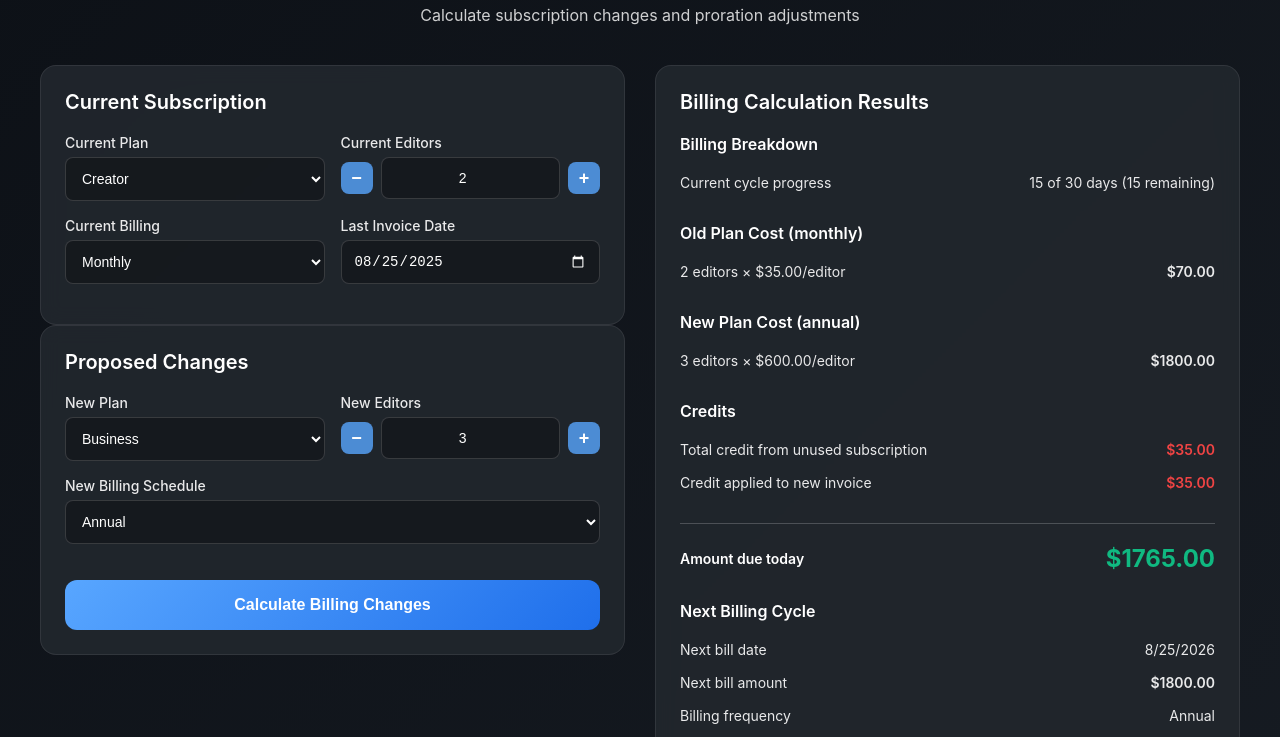
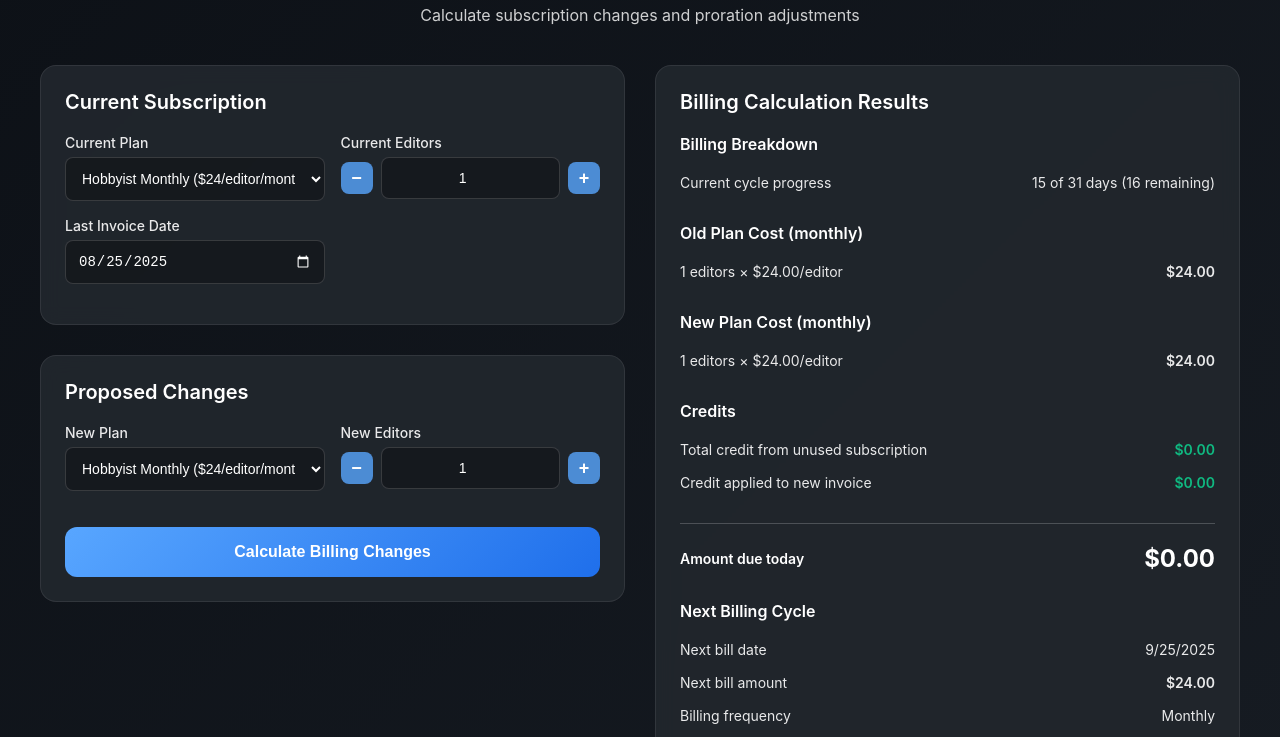
Before and after one commit to stephaniedrivera/descript-billing-calculator, a plain HTML site: page index.html in a window 1280 px wide. Both pictures are taken after a click on the button "Calculate Billing Changes". Shown: the part 62-799 px from the top of the page. Drawn offline with Linux system fonts and the light colour scheme.

Commit message:
Add files via upload

```diff
--- a/index.html
+++ b/index.html
@@ -159,7 +159,10 @@
         .amount.positive {
             color: #10b981;
         }
-        .amount.negative {
+        .amount.credit {
+            color: #10b981;
+        }
+        .amount.deduction {
             color: #ef4444;
         }
         .amount.large {
@@ -212,28 +215,24 @@
                         <div class="form-group">
                             <label for="currentPlan">Current Plan</label>
                             <select id="currentPlan">
-                                <option value="creator">Creator</option>
-                                <option value="hobbyist">Hobbyist</option>
-                                <option value="business">Business</option>
+                                <option value="hobbyist_monthly">Hobbyist Monthly ($24/editor/month)</option>
+                                <option value="hobbyist_annual">Hobbyist Annual ($144/editor/year)</option>
+                                <option value="creator_monthly">Creator Monthly ($35/editor/month)</option>
+                                <option value="creator_annual">Creator Annual ($288/editor/year)</option>
+                                <option value="business_monthly">Business Monthly ($65/editor/month)</option>
+                                <option value="business_annual">Business Annual ($600/editor/year)</option>
                             </select>
                         </div>
                         <div class="form-group">
                             <label for="currentEditors">Current Editors</label>
                             <div class="input-with-buttons">
                                 <button type="button" class="counter-btn" onclick="changeEditors('current', -1)">−</button>
-                                <input type="number" id="currentEditors" value="2" min="1" max="100" readonly>
+                                <input type="number" id="currentEditors" value="1" min="1" max="100" readonly>
                                 <button type="button" class="counter-btn" onclick="changeEditors('current', 1)">+</button>
                             </div>
                         </div>
                     </div>
                     <div class="form-row">
-                        <div class="form-group">
-                            <label for="currentBilling">Current Billing</label>
-                            <select id="currentBilling">
-                                <option value="monthly">Monthly</option>
-                                <option value="annual">Annual</option>
-                            </select>
-                        </div>
                         <div class="form-group">
                             <label for="lastInvoiceDate">Last Invoice Date</label>
                             <input type="date" id="lastInvoiceDate">
@@ -241,32 +240,28 @@
                     </div>
                 </div>
 
-                <div class="card">
+                <div class="card" style="margin-top: 30px;">
                     <h2>Proposed Changes</h2>
                     <div class="form-row">
                         <div class="form-group">
                             <label for="newPlan">New Plan</label>
                             <select id="newPlan">
-                                <option value="business">Business</option>
-                                <option value="creator">Creator</option>
-                                <option value="hobbyist">Hobbyist</option>
+                                <option value="hobbyist_monthly">Hobbyist Monthly ($24/editor/month)</option>
+                                <option value="hobbyist_annual">Hobbyist Annual ($144/editor/year)</option>
+                                <option value="creator_monthly">Creator Monthly ($35/editor/month)</option>
+                                <option value="creator_annual">Creator Annual ($288/editor/year)</option>
+                                <option value="business_monthly">Business Monthly ($65/editor/month)</option>
+                                <option value="business_annual">Business Annual ($600/editor/year)</option>
                             </select>
                         </div>
                         <div class="form-group">
                             <label for="newEditors">New Editors</label>
                             <div class="input-with-buttons">
                                 <button type="button" class="counter-btn" onclick="changeEditors('new', -1)">−</button>
-                                <input type="number" id="newEditors" value="3" min="1" max="100" readonly>
+                                <input type="number" id="newEditors" value="1" min="1" max="100" readonly>
                                 <button type="button" class="counter-btn" onclick="changeEditors('new', 1)">+</button>
                             </div>
                         </div>
-                    </div>
-                    <div class="form-group">
-                        <label for="newBilling">New Billing Schedule</label>
-                        <select id="newBilling">
-                            <option value="annual">Annual</option>
-                            <option value="monthly">Monthly</option>
-                        </select>
                     </div>
 
                     <button class="calculate-btn" onclick="calculateCosts()">Calculate Billing Changes</button>
@@ -282,93 +277,148 @@
 
     <script>
         const planPrices = {
-            hobbyist: { monthly: 12, annual: 144 },
-            creator: { monthly: 35, annual: 300 },
-            business: { monthly: 50, annual: 600 }
+            hobbyist_monthly: { price: 24, billing: 'monthly', tier: 'hobbyist' },
+            hobbyist_annual: { price: 144, billing: 'annual', tier: 'hobbyist' },
+            creator_monthly: { price: 35, billing: 'monthly', tier: 'creator' },
+            creator_annual: { price: 288, billing: 'annual', tier: 'creator' },
+            business_monthly: { price: 65, billing: 'monthly', tier: 'business' },
+            business_annual: { price: 600, billing: 'annual', tier: 'business' }
         };
 
         function calculateCosts() {
             const currentPlan = document.getElementById('currentPlan').value;
             const currentEditors = parseInt(document.getElementById('currentEditors').value);
-            const currentBilling = document.getElementById('currentBilling').value;
-            const lastInvoiceDate = new Date(document.getElementById('lastInvoiceDate').value);
+            const lastInvoiceDateInput = document.getElementById('lastInvoiceDate').value;
+            if (!lastInvoiceDateInput) {
+                alert('Please select a last invoice date');
+                return;
+            }
+
+            const lastInvoiceDate = new Date(lastInvoiceDateInput);
+            if (isNaN(lastInvoiceDate.getTime())) {
+                alert('Please enter a valid date');
+                return;
+            }
+
             const today = new Date();
             const timeDiff = today - lastInvoiceDate;
             const daysInCycle = Math.floor(timeDiff / (1000 * 60 * 60 * 24));
 
+            if (daysInCycle < 0) {
+                alert('Last invoice date cannot be in the future');
+                return;
+            }
+            if (daysInCycle > 400) {
+                alert('Last invoice date seems too far in the past. Please check the date.');
+                return;
+            }
+
             const newPlan = document.getElementById('newPlan').value;
             const newEditors = parseInt(document.getElementById('newEditors').value);
-            const newBilling = document.getElementById('newBilling').value;
 
-            const currentMonthlyRate = planPrices[currentPlan].monthly * currentEditors;
-            const newMonthlyRate = planPrices[newPlan].monthly * newEditors;
+            const currentPlanInfo = planPrices[currentPlan];
+            const newPlanInfo = planPrices[newPlan];
 
-            const daysLeft = 30 - daysInCycle;
-            const prorationFactor = daysLeft / 30;
+            const currentRate = currentPlanInfo.price * currentEditors;
+            const newRate = newPlanInfo.price * newEditors;
+
+            // Calculate next billing date (same day next month/year)
+            const nextBillingDate = new Date(lastInvoiceDate);
+            if (currentPlanInfo.billing === 'annual') {
+                nextBillingDate.setFullYear(nextBillingDate.getFullYear() + 1);
+            } else {
+                nextBillingDate.setMonth(nextBillingDate.getMonth() + 1);
+            }
+
+            // Handle edge cases for months with different day counts
+            if (nextBillingDate.getDate() !== lastInvoiceDate.getDate()) {
+                nextBillingDate.setDate(0); // Go to last day of previous month
+            }
+
+            // Calculate actual days in this billing cycle
+            const cycleDays = Math.floor((nextBillingDate - lastInvoiceDate) / (1000 * 60 * 60 * 24));
+            const daysLeft = Math.floor((nextBillingDate - today) / (1000 * 60 * 60 * 24));
+            const prorationFactor = daysLeft / cycleDays;
 
             let immediateCharge = 0;
             let nextBillAmount = 0;
-            let timing = '';
+            let timing = 'Takes effect immediately';
             let explanation = '';
+            let creditInfo = null;
 
-            const isUpgrade = (newPlan !== currentPlan && planPrices[newPlan].monthly > planPrices[currentPlan].monthly) ||
-                             (newEditors > currentEditors);
-            const isBillingChange = newBilling !== currentBilling;
+            // All upgrades are immediate - simplified logic
+            const isUpgrade = (currentPlan !== newPlan) || (currentEditors !== newEditors);
 
-            if (isUpgrade || (isBillingChange && isUpgrade)) {
-                timing = 'Takes effect immediately';
+            if (isUpgrade) {
+                // Calculate credit for unused portion of current plan
+                const unusedCredit = currentRate * prorationFactor;
 
-                if (newBilling === 'annual' && currentBilling === 'monthly') {
-                    const annualCost = planPrices[newPlan].annual * newEditors;
-                    const currentMonthlyCost = currentMonthlyRate;
-                    const creditForUnusedDays = currentMonthlyCost * prorationFactor;
-                    immediateCharge = annualCost - creditForUnusedDays;
-                    nextBillAmount = annualCost;
-                    explanation = `Switching to annual billing with upgrade. You get a credit of $${creditForUnusedDays.toFixed(2)} for unused days.`;
+                // Calculate prorated cost for new plan for remaining days
+                const newProrated = newRate * prorationFactor;
+
+                creditInfo = {
+                    totalCredit: unusedCredit,
+                    appliedToNewInvoice: Math.min(unusedCredit, newProrated),
+                    remainingCredit: Math.max(0, unusedCredit - newProrated)
+                };
+
+                immediateCharge = Math.max(0, newProrated - unusedCredit);
+                nextBillAmount = newRate;
+
+                if (unusedCredit >= newProrated) {
+                    explanation = `Change takes effect immediately. You receive a credit of $${unusedCredit.toFixed(2)} for your unused time. After applying $${newProrated.toFixed(2)} for the new plan, you have $${(unusedCredit - newProrated).toFixed(2)} in credit for future bills.`;
                 } else {
-                    const rateDifference = newMonthlyRate - currentMonthlyRate;
-                    immediateCharge = rateDifference * prorationFactor;
-                    nextBillAmount = newBilling === 'annual' ? planPrices[newPlan].annual * newEditors : newMonthlyRate;
-                    explanation = `Prorated charge for the remaining ${daysLeft} days of your current cycle.`;
+                    explanation = `Change takes effect immediately. You receive a credit of $${unusedCredit.toFixed(2)} for unused time and are charged $${immediateCharge.toFixed(2)} for the upgrade.`;
                 }
-            } else if (!isUpgrade && !isBillingChange) {
-                timing = 'Takes effect at end of current billing cycle';
+            } else {
+                explanation = 'No changes detected.';
                 immediateCharge = 0;
-                nextBillAmount = newMonthlyRate;
-                explanation = 'Downgrade will occur at the end of your current billing cycle. No immediate charges.';
-            } else if (isBillingChange && !isUpgrade) {
-                timing = 'Takes effect at start of next billing cycle';
-                immediateCharge = 0;
-                nextBillAmount = newBilling === 'annual' ? planPrices[newPlan].annual * newEditors : newMonthlyRate;
-                explanation = 'Billing schedule change without upgrade takes effect at the next renewal.';
+                nextBillAmount = currentRate;
+                creditInfo = { totalCredit: 0, appliedToNewInvoice: 0, remainingCredit: 0 };
             }
 
-            displayResults(timing, immediateCharge, nextBillAmount, explanation, currentMonthlyRate, newMonthlyRate, isUpgrade);
+            displayResults(timing, immediateCharge, nextBillAmount, explanation, currentRate, newRate, isUpgrade, currentPlanInfo.billing, creditInfo, daysLeft, daysInCycle, cycleDays);
         }
 
-        function displayResults(timing, immediateCharge, nextBillAmount, explanation, currentRate, newRate, isUpgrade) {
+        function displayResults(timing, immediateCharge, nextBillAmount, explanation, currentRate, newRate, isUpgrade, currentBillingValue, creditInfo, daysLeft, daysInCycle, cycleDays) {
             const resultsDiv = document.getElementById('results');
             const resultsContent = document.getElementById('resultsContent');
 
-            const lastInvoiceDate = new Date(document.getElementById('lastInvoiceDate').value);
-            const today = new Date();
-            const timeDiff = today - lastInvoiceDate;
-            const daysInCycle = Math.floor(timeDiff / (1000 * 60 * 60 * 24));
-            const daysRemaining = 30 - daysInCycle;
+            const daysRemaining = cycleDays - daysInCycle;
 
             const currentPlan = document.getElementById('currentPlan').value;
             const currentEditors = parseInt(document.getElementById('currentEditors').value);
             const newPlan = document.getElementById('newPlan').value;
             const newEditors = parseInt(document.getElementById('newEditors').value);
-            const newBilling = document.getElementById('newBilling').value;
 
-            const currentPlanName = currentPlan.charAt(0).toUpperCase() + currentPlan.slice(1);
-            const newPlanName = newPlan.charAt(0).toUpperCase() + newPlan.slice(1);
+            const currentPlanInfo = planPrices[currentPlan];
+            const newPlanInfo = planPrices[newPlan];
 
+            const currentPlanName = currentPlanInfo.tier.charAt(0).toUpperCase() + currentPlanInfo.tier.slice(1) + ' ' + currentPlanInfo.billing.charAt(0).toUpperCase() + currentPlanInfo.billing.slice(1);
+            const newPlanName = newPlanInfo.tier.charAt(0).toUpperCase() + newPlanInfo.tier.slice(1) + ' ' + newPlanInfo.billing.charAt(0).toUpperCase() + newPlanInfo.billing.slice(1);
+
+            const lastInvoiceDate = new Date(document.getElementById('lastInvoiceDate').value);
             const nextBillDate = new Date(lastInvoiceDate);
-            nextBillDate.setMonth(nextBillDate.getMonth() + (newBilling === 'annual' ? 12 : 1));
+            if (newPlanInfo.billing === 'annual') {
+                nextBillDate.setFullYear(nextBillDate.getFullYear() + 1);
+            } else {
+                nextBillDate.setMonth(nextBillDate.getMonth() + 1);
+            }
 
-            const creditAmount = currentRate * (daysRemaining / 30);
+            // Use creditInfo if available, otherwise calculate basic credit only for immediate changes
+            let creditAmount = 0;
+            let creditApplied = 0;
+            let remainingCredit = 0;
+
+            if (creditInfo) {
+                creditAmount = creditInfo.totalCredit;
+                creditApplied = creditInfo.appliedToNewInvoice;
+                remainingCredit = creditInfo.remainingCredit;
+            } else if (timing === 'Takes effect immediately') {
+                creditAmount = currentRate * (daysRemaining / cycleDays);
+                creditApplied = Math.min(creditAmount, immediateCharge);
+                remainingCredit = Math.max(0, creditAmount - creditApplied);
+            }
 
             let warningHtml = '';
             if (isUpgrade) {
@@ -385,23 +435,23 @@
                     <h3>Billing Breakdown</h3>
                     <div class="billing-row">
                         <span>Current cycle progress</span>
-                        <span>${daysInCycle} of 30 days (${daysRemaining} remaining)</span>
+                        <span>${daysInCycle} of ${cycleDays} days (${daysRemaining} remaining)</span>
                     </div>
                 </div>
 
                 <div class="billing-section">
-                    <h3>Old Plan Cost (monthly)</h3>
+                    <h3>Old Plan Cost (${currentBillingValue})</h3>
                     <div class="billing-row">
-                        <span>${currentEditors} editors × $${planPrices[currentPlan].monthly.toFixed(2)}/editor</span>
+                        <span>${currentEditors} editors × $${currentPlanInfo.price.toFixed(2)}/editor</span>
                         <span class="amount">$${currentRate.toFixed(2)}</span>
                     </div>
                 </div>
 
                 <div class="billing-section">
-                    <h3>New Plan Cost (${newBilling})</h3>
+                    <h3>New Plan Cost (${newPlanInfo.billing})</h3>
                     <div class="billing-row">
-                        <span>${newEditors} editors × $${(newBilling === 'annual' ? planPrices[newPlan].annual : planPrices[newPlan].monthly * 12).toFixed(2)}/editor</span>
-                        <span class="amount">$${(newBilling === 'annual' ? (planPrices[newPlan].annual * newEditors).toFixed(2) : (planPrices[newPlan].monthly * newEditors * 12).toFixed(2))}</span>
+                        <span>${newEditors} editors × $${newPlanInfo.price.toFixed(2)}/editor</span>
+                        <span class="amount">$${newRate.toFixed(2)}</span>
                     </div>
                 </div>
 
@@ -409,11 +459,11 @@
                     <h3>Credits</h3>
                     <div class="billing-row">
                         <span>Total credit from unused subscription</span>
-                        <span class="amount negative">$${creditAmount.toFixed(2)}</span>
+                        <span class="amount credit">$${creditAmount.toFixed(2)}</span>
                     </div>
                     <div class="billing-row">
                         <span>Credit applied to new invoice</span>
-                        <span class="amount negative">$${creditAmount.toFixed(2)}</span>
+                        <span class="amount credit">$${creditApplied.toFixed(2)}</span>
                     </div>
                 </div>
 
@@ -421,7 +471,7 @@
 
                 <div class="billing-row highlight">
                     <span>Amount due today</span>
-                    <span class="amount large positive">$${immediateCharge.toFixed(2)}</span>
+                    <span class="amount large">$${immediateCharge.toFixed(2)}</span>
                 </div>
 
                 <div class="billing-section" style="margin-top: 20px;">
@@ -436,11 +486,11 @@
                     </div>
                     <div class="billing-row">
                         <span>Billing frequency</span>
-                        <span>${newBilling.charAt(0).toUpperCase() + newBilling.slice(1)}</span>
+                        <span>${newPlanInfo.billing.charAt(0).toUpperCase() + newPlanInfo.billing.slice(1)}</span>
                     </div>
                     <div class="billing-row">
                         <span>Remaining credit after invoice</span>
-                        <span class="amount negative">$0.00</span>
+                        <span class="amount credit">$${remainingCredit.toFixed(2)}</span>
                     </div>
                 </div>
 
@@ -457,8 +507,10 @@
             input.value = newValue;
         }
 
-        // Set default last invoice date to August 25, 2025 to match screenshot
-        document.getElementById('lastInvoiceDate').value = '2025-08-25';
+        // Set default last invoice date to 15 days ago
+        const defaultDate = new Date();
+        defaultDate.setDate(defaultDate.getDate() - 15);
+        document.getElementById('lastInvoiceDate').value = defaultDate.toISOString().split('T')[0];
     </script>
 </body>
 </html>
```
